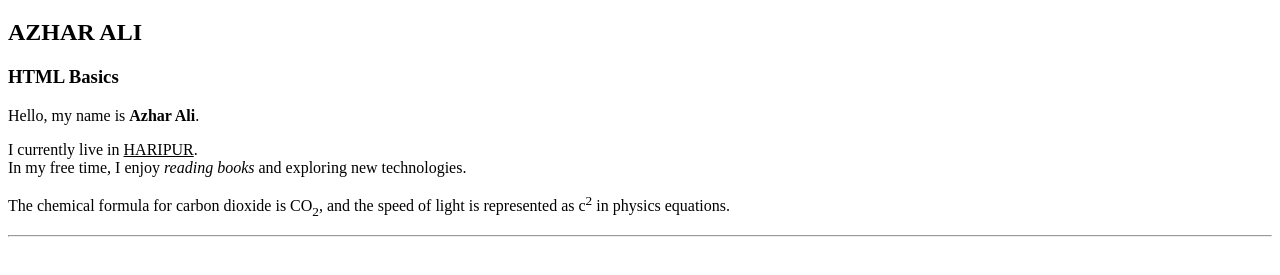
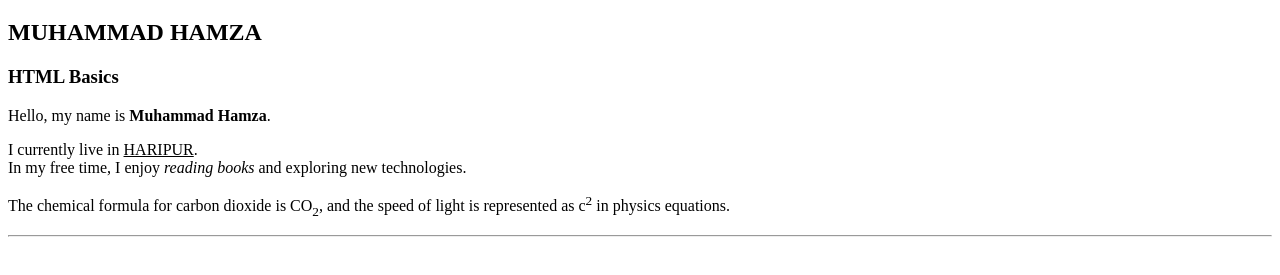
Before and after one commit to hamzahami12/web-lab-assignments, a plain HTML site: page lab1.html in a window 1280 px wide. Shown: the part 61-336 px from the top of the page. Drawn offline with Linux system fonts and the light colour scheme.

Commit message:
Update lab1.html

```diff
--- a/lab1.html
+++ b/lab1.html
@@ -7,13 +7,14 @@
 <body>
 
   <h1>LAB 1</h1>
-  <h2>AZHAR ALI</h2>
+  <h2>MUHAMMAD HAMZA</h2>
   <h3>HTML Basics</h3>
-  <p>Hello, my name is <b>Azhar Ali</b>.</p>
- <p>I currently live in <u>HARIPUR</u>.<br>
-   In my free time, I enjoy <i>reading books</i> and exploring new technologies.</p>
-<p>The chemical formula for carbon dioxide is CO<sub>2</sub>, and the speed of light is represented
-  as c<sup>2</sup> in physics equations.</p>
-<hr>
+  <p>Hello, my name is <b>Muhammad Hamza</b>.</p>
+  <p>I currently live in <u>HARIPUR</u>.<br>
+     In my free time, I enjoy <i>reading books</i> and exploring new technologies.</p>
+  <p>The chemical formula for carbon dioxide is CO<sub>2</sub>, and the speed of light is represented
+     as c<sup>2</sup> in physics equations.</p>
+  <hr>
+
 </body>
 </html>
```
